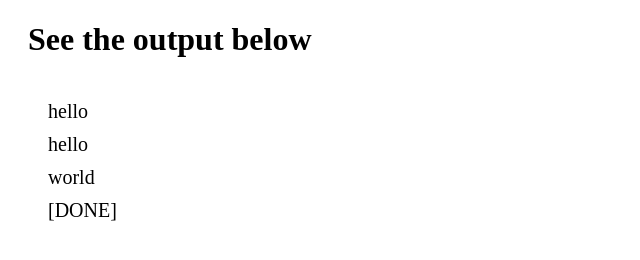
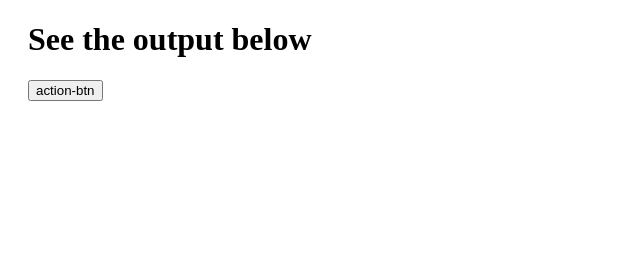
Before and after one commit to yodanielgarcia/rxjsLearning, a website with bundled scripts: page index.html in a window 1280 px wide. Shown: the whole page, without its empty margins (0-640 px from the left). Built offline with nearby package versions, Linux system fonts and the light colour scheme.

Commit message:
fromEvent

```diff
--- a/index.html
+++ b/index.html
@@ -17,6 +17,7 @@
   </head>
   <body>
     <h1>See the output below</h1>
+    <button id="actionBtn">action-btn</button>
     <div id="log-container"></div>
     <script src="main.js"></script>
   </body>
--- a/src/create.js
+++ b/src/create.js
@@ -1,27 +1,17 @@
 import { displayLog } from './utils';
-import { Observable } from "rxjs";
+import { fromEvent } from "rxjs";
 export default () => {
     /** start coding */
-    const hello = Observable.create((observer) => {
-        //metodp next para hacer push de valores
-        observer.next("hello");
-        setTimeout(() => {
-            observer.next("world");
-            //cuando ya esta completo el observable
-            observer.complete();
-        }, 2000);
-    });
-    //secuencia de objetos asincorona
-    const observer = {
-        next: evt => displayLog(evt),
-        error: err => console.error('err[]-',err),
-        complete: () => displayLog('[DONE]')
-    }
+   const actionBtn = document.getElementById('actionBtn');
+   const source = fromEvent(actionBtn, 'click');
 
-    const subscribe = hello.subscribe(observer);
-    //Subcribe crea una nueva ejecucuon de flujo de datos
-    const subscribeTwo = hello.subscribe(observer);
-    //Cancelar la subcripcion al observable
-    subscribe.unsubscribe();
+   source.subscribe(evt => {
+       displayLog(`click event at pos (${evt.x}, ${evt.y})`);
+   })
+
+   fromEvent(document, 'mousemove').subscribe(evt => {
+       console.log(evt);
+
+   })
     /** end coding */
 }
```
Also changed, not shown: 1 other file.
